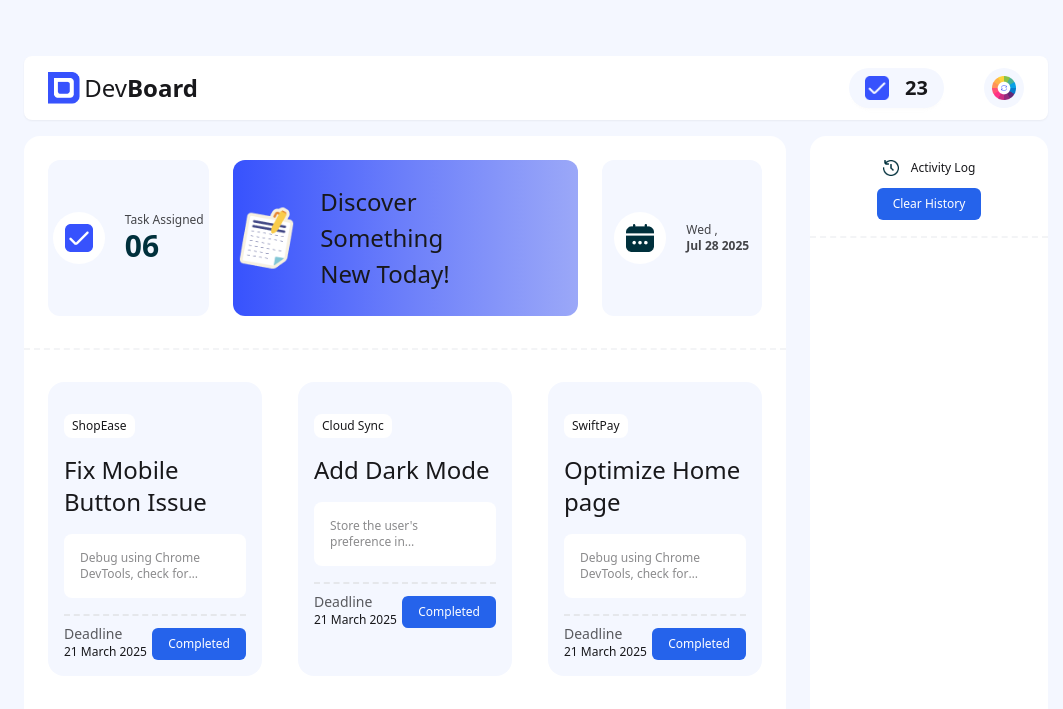
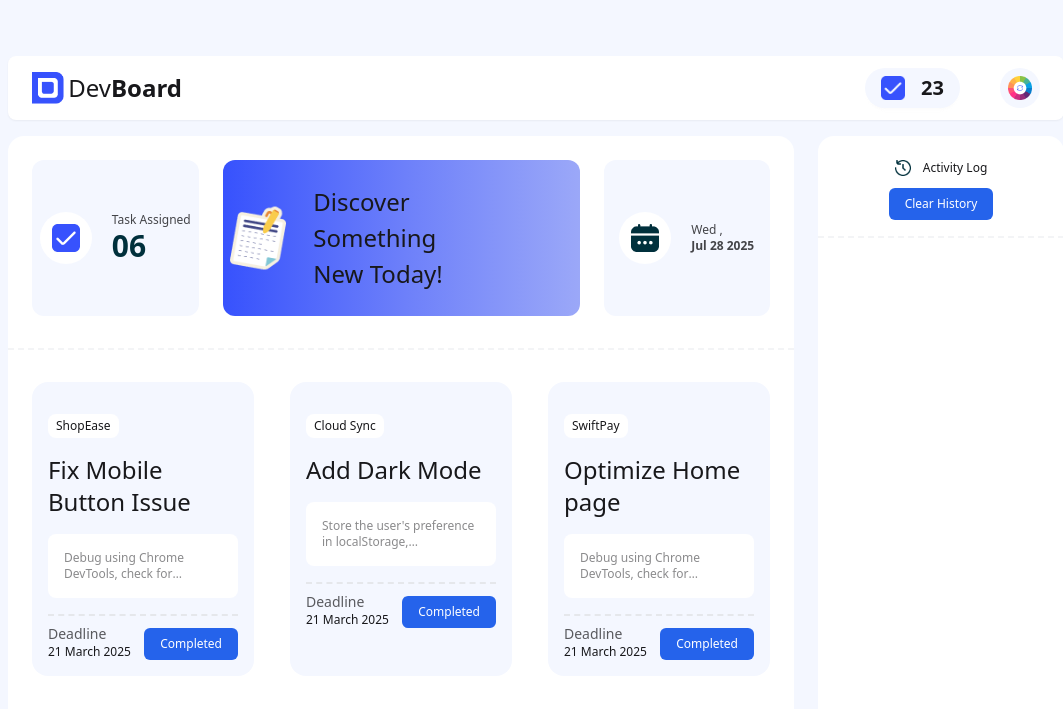
Before and after one commit to Egloo13/assginment-five, a plain HTML site: page index.html in a window 1280 px wide. Shown: the top 709 px of the page, without its empty margins (104-1167 px from the left). Drawn offline with nearby package versions, Linux system fonts and the light colour scheme.

Commit message:
some chenges is done.

```diff
--- a/index.html
+++ b/index.html
@@ -10,9 +10,9 @@
     <link rel="stylesheet" href="styles/style.css">
 <script src="https://cdn.tailwindcss.com"></script>
 </head>
-<body class="bg-[#F4F7FF] py-10">
+<body class="bg-[#F4F7FF] py-10 px-28">
     <!-- Header section -->
-    <header class="px-32">
+    <header class=" ">
         <nav class="my-4 px-6 navbar shadow-sm bg-[#ffffff]  rounded-lg flex justify-between">
             <div class="flex justify-center items-center">
                 <img src="assets/logo.png" alt="" class="w-8 h-8">&nbsp;
@@ -27,7 +27,7 @@
     </header>
 
     <!-- Main content section -->
-     <section class="px-32 ">
+     <section class=" ">
         <div class="grid grid-cols-4 gap-6 rounded-2xl">
             <div class="col-span-3  bg-white py-6 rounded-2xl">
                 <div class="px-6">
```
